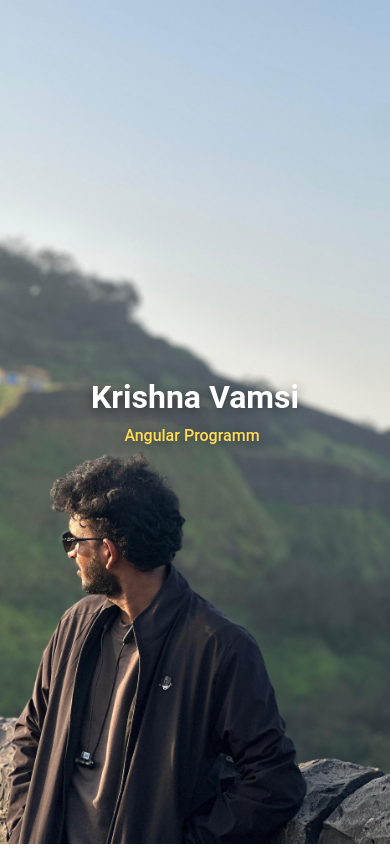
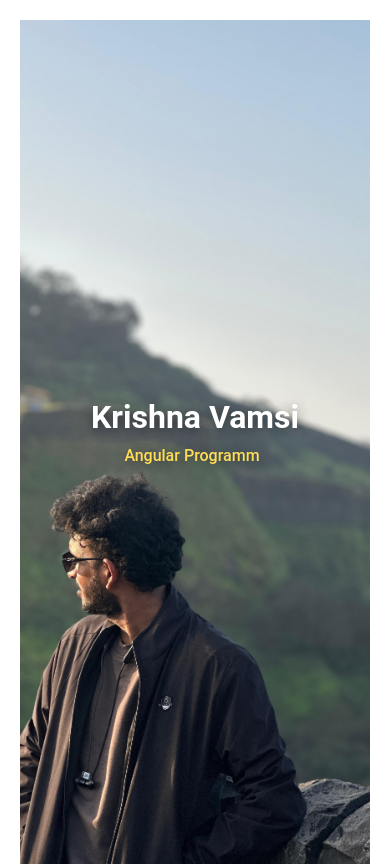
Before and after one commit to krishnavamsiii/my-portfolio, an Angular app: page / in a window 390 px wide. Shown: the top 866 px of the page. Built offline with nearby package versions, Linux system fonts and the light colour scheme.

Commit message:
changed mobilenavpx

```diff
--- a/src/app/app.css
+++ b/src/app/app.css
@@ -3,8 +3,8 @@
   padding: 20px;
 } */
 
-#main-content {
-  margin-left: 270px; /* same as sidebar width */
+/* #main-content {
+  margin-left: 270px;
   padding: 20px;
 }
 
@@ -19,4 +19,44 @@
 
 .mobile-nav-active #header {
   left:0;
+} */
+
+
+/* ================= DESKTOP ================= */
+#header{
+  width:300px;
+  position:fixed;
+  top:0;
+  left:0;
+  bottom:0;
 }
+
+#main-content{
+  margin-left:300px;
+  padding:20px;
+}
+
+/* ================= MOBILE ================= */
+@media(max-width: 991px){
+
+  #main-content{
+    margin-left:0;
+  }
+
+  #header{
+    left:-300px;
+    z-index:9999;
+  }
+
+  .mobile-nav-active #header{
+    left:0;
+  }
+
+  .mobile-nav-active::before{
+    content:'';
+    position:fixed;
+    inset:0;
+    background:rgba(0,0,0,0.6);
+    z-index:9000;
+  }
+}
--- a/src/app/app.html
+++ b/src/app/app.html
@@ -6,7 +6,7 @@
 <app-header></app-header>
 
 <!-- MAIN CONTENT -->
-<main id="main">
+<main id="main-content">
   <app-profile></app-profile>
   <app-resume></app-resume>
   <app-about></app-about>
```
